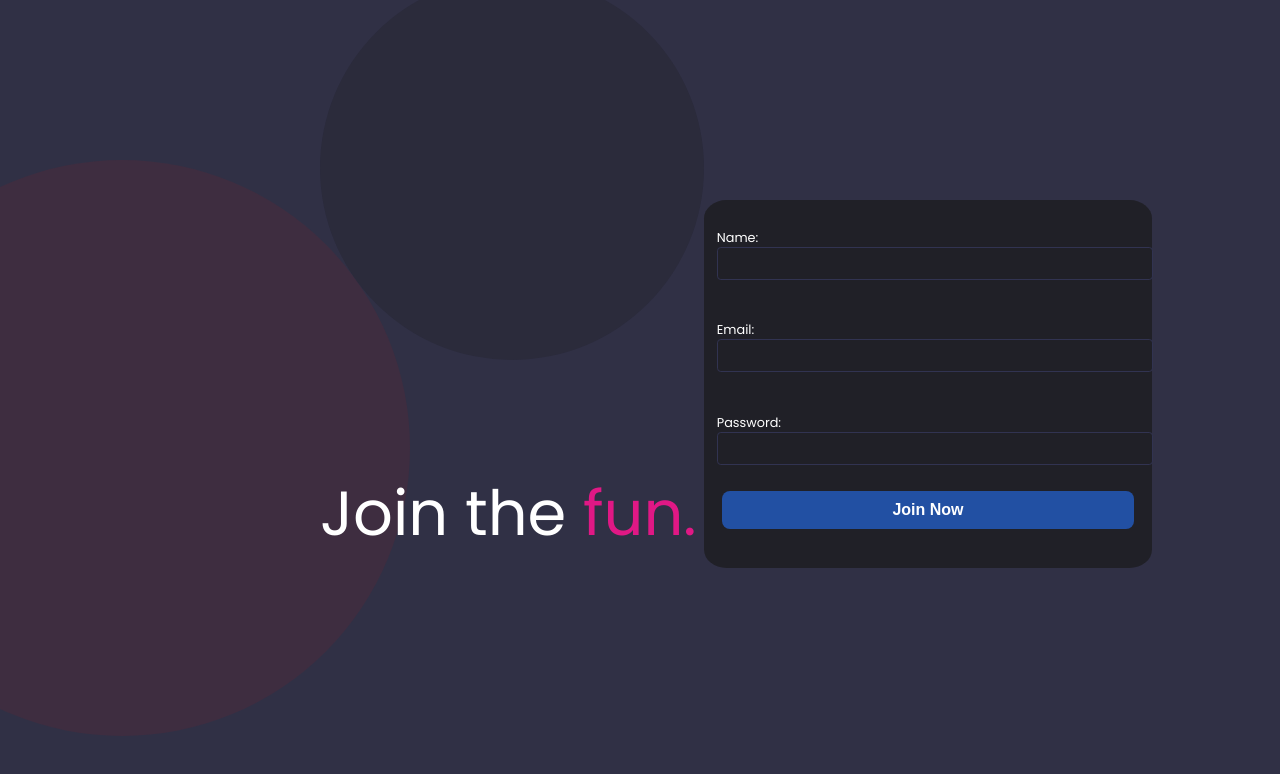
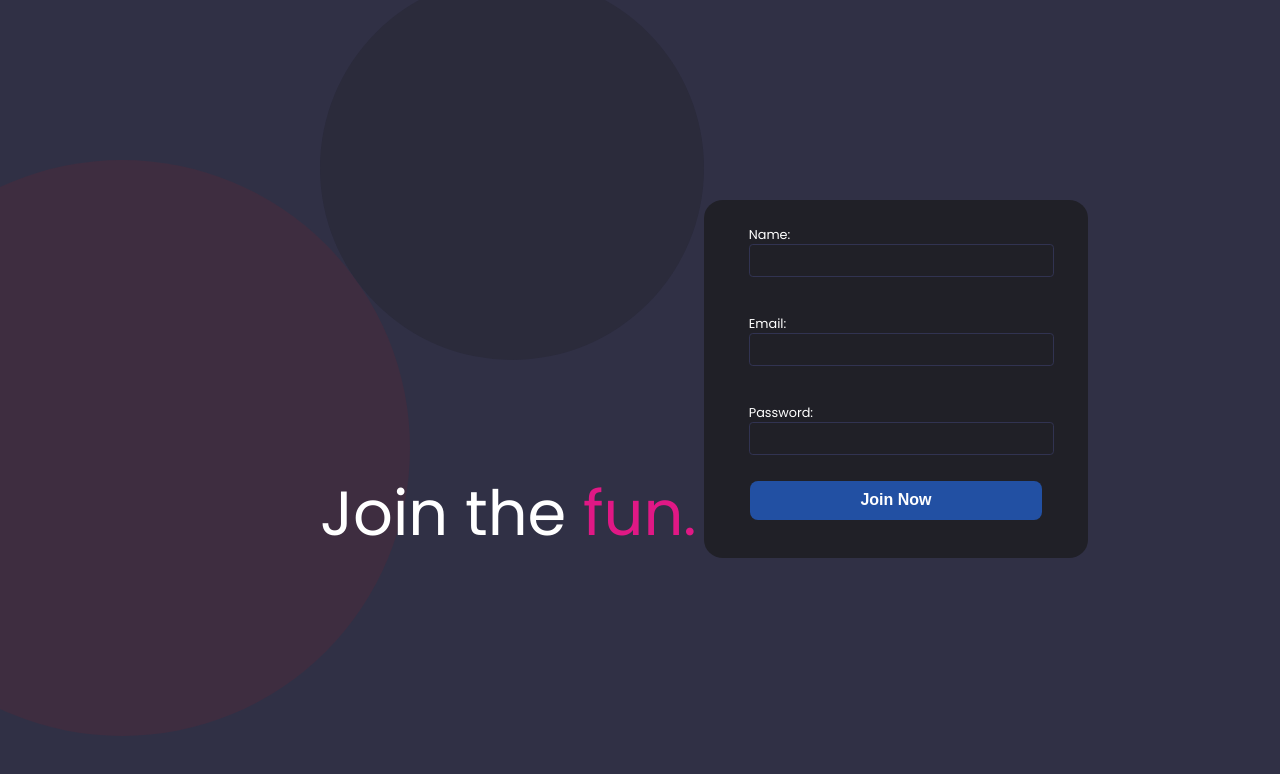
Before and after one commit to EqualWaveStudio/soundwave, a React (Create React App) app: page / in a window 1280 px wide. Shown: the top 774 px of the page. Built offline with nearby package versions, Linux system fonts and the light colour scheme.

Commit message:
ajustes en márgenes en el formulario

```diff
--- a/src/Components/Form.jsx
+++ b/src/Components/Form.jsx
@@ -20,7 +20,7 @@ const Form = () => {
                 <input type="text" {...register('email')} className='transparent-input' />
             </div>
             <div className='form-password'>
-                <label>Password:</label>
+                <label className='label-text'>Password:</label>
                 <input type="text" {...register('password')} className='transparent-input' />
             </div>
             <button type='submit' className='button'>Join Now</button>
--- a/src/Join/MainJoin.css
+++ b/src/Join/MainJoin.css
@@ -31,6 +31,7 @@ h1{
     padding: 0 5rem;
     color: white;
     z-index: 1;
+
   }
 
 .pink-text {
@@ -39,31 +40,34 @@ h1{
 }
 
 .container div{
-    display: flex;
     justify-content: left;
     align-items: left;
     flex-direction: column;
     border-radius: 10px;
     padding: 1vw;
     margin-bottom: 1vw;
-    margin-top: 1rem;
+    margin-top: 1vw;
+    margin-left: 2.5vw;
+    margin-right: 2.1vw;
 
 
   }
 
 .container {
-    width: 35%;
+    width: 30%;
     padding-bottom: 3%;
     background-color: var(--dark-purple);
     position: absolute;
     top: 25%;
     left: 55%;
     border-radius: 5%;
-    text-align: left;
     font-size: 1vw;
+    align-items: center;
 
+}
 
-
+.form-control .label-text {
+  text-align: left;
 }
 
 .button {
@@ -76,9 +80,8 @@ h1{
     font-weight: bold;
     cursor: pointer;
     font-size: 2vh;
-    width: 92%;
+    width: 76%;
     display: block;
-    position: relative;
     margin: auto;
 
 
@@ -113,19 +116,21 @@ h1{
 
 }
 
+
+
 .transparent-input {
     background-color: transparent;
     border: 1px solid var(--purple);
     border-radius: 0.3vw;
-    padding: 1vh 6vh;
+    padding: 1vh 6.3vh 1vh 4.5vh;
     width: 80%;
     outline: none;
-    margin: auto;
 
   }
 
-
   input[type="text"] {
     color: white;
-    text-align: left;
+    padding-left: 1vw;
+
+
   }
```
